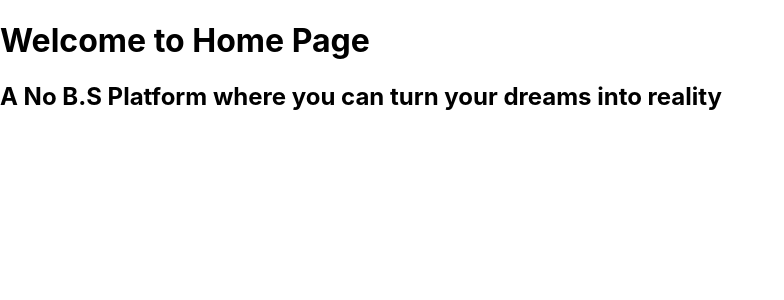
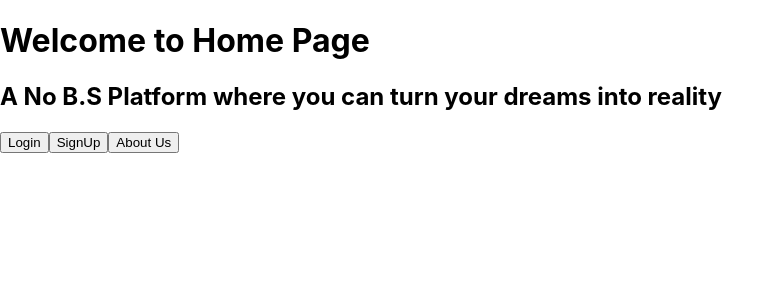
Before and after one commit to Swethaa-Ravi/bet_on_yourself, a React (Create React App) app: page / in a window 1280 px wide. Shown: the top 300 px of the page, without its empty margins (0-784 px from the left). Built offline with nearby package versions, Linux system fonts and the light colour scheme.

Commit message:
Created Routes and Created Sample Pages

```diff
--- a/src/App.js
+++ b/src/App.js
@@ -1,11 +1,20 @@
-// import LoginPage from "./components/LoginPage";
+import { BrowserRouter as Router, Routes, Route } from "react-router-dom";
+
+import LoginPage from "./pages/Login";
+import HomePage from "./pages/Home";
+import SignUpPage from "./pages/SignUp";
+import AboutUsPage from "./pages/AboutUs";
 
 function App() {
   return (
-    <div>
-      <h1>Welcome to Home Page</h1>
-      <h2>A No B.S Platform where you can turn your dreams into reality</h2>
-    </div>
+    <Router>
+      <Routes>
+        <Route path="/" element={<HomePage />} />
+        <Route path="/logIn" element={<LoginPage />} />
+        <Route path="/signUp" element={<SignUpPage />} />
+        <Route path="/aboutUs" element={<AboutUsPage />} />
+      </Routes>
+    </Router>
   );
 }
 
--- /dev/null
+++ b/src/pages/AboutUs.js
@@ -0,0 +1,9 @@
+function AboutUsPage() {
+  return (
+    <div>
+      <h1>Welcome to About Us</h1>
+    </div>
+  );
+}
+
+export default AboutUsPage;
--- /dev/null
+++ b/src/pages/Home.js
@@ -0,0 +1,21 @@
+import { Link } from "react-router-dom";
+
+function HomePage() {
+  return (
+    <div>
+      <h1>Welcome to Home Page</h1>
+      <h2>A No B.S Platform where you can turn your dreams into reality</h2>
+      <Link to="/logIn">
+        <button>Login</button>
+      </Link>
+      <Link to="/signUp">
+        <button>SignUp</button>
+      </Link>
+      <Link to="/aboutUs">
+        <button>About Us</button>
+      </Link>
+    </div>
+  );
+}
+
+export default HomePage;
--- a/src/components/LoginPage.js
+++ b/src/pages/Login.js
@@ -1,7 +1,7 @@
 function LoginPage() {
   return (
     <div>
-      <h1>Welcome to Login Page</h1>
+      <h1>Welcome to LogIn</h1>
     </div>
   );
 }
--- /dev/null
+++ b/src/pages/SignUp.js
@@ -0,0 +1,9 @@
+function SignUpPage() {
+  return (
+    <div>
+      <h1>Welcome to SignUp</h1>
+    </div>
+  );
+}
+
+export default SignUpPage;
```
